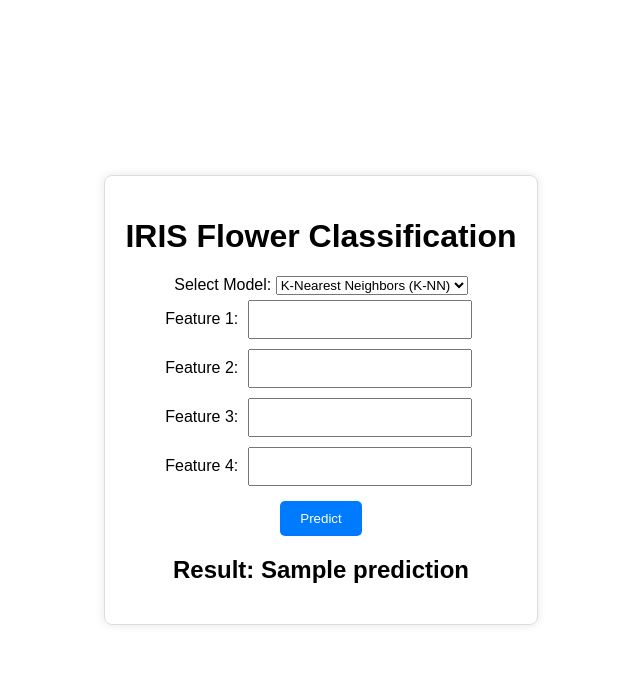
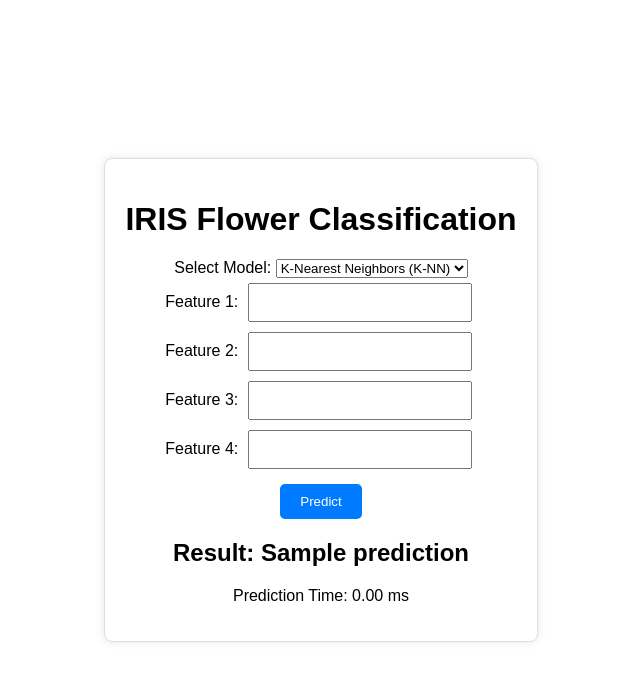
Before and after one commit to Chilee24/Iris-Classify-model, a Flask app: template templates/index.html in a window 1280 px wide. Shown: the top 681 px of the page, without its empty margins (319-959 px from the left). Run offline with Flask 3, Linux system fonts and the light colour scheme; the template is opened without the code that fills it: most values are stand-ins (such as "Sample title", 1, 10 or a date in 2020).

Commit message:
add bayes

```diff
--- a/app.py
+++ b/app.py
@@ -1,14 +1,14 @@
 import flask
+import numpy as np
 import torch
 import torch.nn as nn
 import sklearn.datasets as datasets
+import time
 
 app = flask.Flask(__name__)
 
-
 def eculid_distance(x, y):
     return torch.sqrt(torch.sum((x-y)**2, dim=1))
-
 
 class Linear(nn.Module):
     def __init__(self, in_features, out_features):
@@ -17,7 +17,6 @@ class Linear(nn.Module):
 
     def forward(self, x):
         return self.lin(x)
-
 
 class KNN:
     def __init__(self, k):
@@ -32,6 +31,42 @@ class KNN:
             predictions.append(y_pred)
         return torch.tensor(predictions)
 
+class GaussianNaiveBayes:
+    def __init__(self):
+        self.classes = None
+        self.class_probs = None
+        self.feature_means = None
+        self.feature_stds = None
+
+    def fit(self, X, y):
+        # Tính xác suất prior cho mỗi lớp
+        self.classes, class_counts = torch.unique(y, return_counts=True)
+        self.class_probs = class_counts.float() / len(y)
+
+        # Tính mean và std của mỗi feature cho mỗi lớp
+        self.feature_means = []
+        self.feature_stds = []
+        for c in self.classes:
+            X_c = X[y == c]
+            self.feature_means.append(X_c.mean(dim=0))
+            self.feature_stds.append(X_c.std(dim=0))
+        self.feature_means = torch.stack(self.feature_means)
+        self.feature_stds = torch.stack(self.feature_stds)
+
+    def gaussian_likelihood(self, x, mean, std):
+        exponent = -0.5 * ((x - mean) / std)**2
+        log_coefficient = -torch.log(std) - 0.5 * torch.log(torch.tensor(2 * np.pi))
+        return log_coefficient + exponent
+
+    def predict(self, X):
+        log_probs = []
+        for c in range(len(self.classes)):
+            class_log_prob = torch.log(self.class_probs[c])
+            feature_log_probs = self.gaussian_likelihood(X, self.feature_means[c], self.feature_stds[c])
+            total_log_prob = class_log_prob + feature_log_probs.sum(dim=-1)
+            log_probs.append(total_log_prob)
+        log_probs = torch.stack(log_probs, dim=-1)
+        return self.classes[torch.argmax(log_probs, dim=-1)]
 
 iris = datasets.load_iris()
 x = iris.data
@@ -51,23 +86,45 @@ def predict():
     data = flask.request.form.to_dict()
     model = data['model']
     prediction = None
+    prediction_time = None
     features = [float(data[f'feature{i}']) for i in range(4)]
-    x_test = torch.tensor([features], dtype=torch.float32)
+
+    x_test = np.array(features).reshape(1, -1)
+    x_test = (x_test - mean) / std
+    x_test = torch.tensor(x_test, dtype=torch.float32)
+
+    prediction_time = 0
 
     if model == 'knn':
         knn = KNN(3)
+        start_time = time.time()
         y_pred = knn.predict(X_train, Y_train, x_test)
+        end_time = time.time()
         prediction = int(y_pred.item())
+        prediction_time = end_time - start_time
 
     elif model == 'linear':
         linear_model = Linear(4, 3)
         linear_model.load_state_dict(torch.load('linear_model.pth'))
         linear_model.eval()
+        start_time = time.time()
         with torch.no_grad():
             y_pred = linear_model(x_test)
+        end_time = time.time()
         prediction = torch.argmax(y_pred, dim=1).item()
+        prediction_time = end_time - start_time
 
-    return flask.render_template('index.html', prediction=prediction)
+    elif model == 'bayes':
+        bayes = GaussianNaiveBayes()
+        bayes.fit(X_train, Y_train)
+        start_time = time.time()
+        prediction = bayes.predict(x_test).item()
+        end_time = time.time()
+        prediction_time = end_time - start_time
+
+    prediction_time_ms = prediction_time * 1000
+
+    return flask.render_template('index.html', prediction=prediction, prediction_time=prediction_time_ms)
 
 if __name__ == '__main__':
     app.run(debug=True)
--- a/templates/index.html
+++ b/templates/index.html
@@ -1,19 +1,22 @@
 <!DOCTYPE html>
 <html lang="en">
+
 <head>
     <meta charset="UTF-8">
     <meta name="viewport" content="width=device-width, initial-scale=1.0">
     <title>Flower Classification and Prediction with Flask</title>
     <link rel="stylesheet" href="{{ url_for('static', filename='styles.css') }}">
 </head>
+
 <body>
     <div class="container">
         <h1>IRIS Flower Classification</h1>
         <form action="/predict" method="post">
             <label for="model">Select Model:</label>
-            <select id="model" name="model" onchange="toggleModelOptions()">
+            <select id="model" name="model">
                 <option value="knn">K-Nearest Neighbors (K-NN)</option>
                 <option value="linear">Linear Regression</option>
+                <option value="bayes">Gaussian Naive Bayes</option>
             </select><br>
 
             <div id="input-fields">
@@ -33,29 +36,11 @@
             <input type="submit" value="Predict">
         </form>
 
-        {% if prediction is not none %}
+        {% if prediction and prediction_time  is not none %}
             <h2>Result: {{ prediction }}</h2>
+            <p>Prediction Time: {{ '%.2f'|format(prediction_time) }} ms</p>
         {% endif %}
     </div>
+</body>
 
-    <script>
-        function toggleModelOptions() {
-            const model = document.getElementById('model').value;
-            const inputFields = document.getElementById('input-fields');
-            const linearMessage = document.getElementById('linear-message');
-
-            if (model === 'knn' || model === 'linear') {
-                inputFields.style.display = 'block';
-            }
-
-            if (model === 'linear') {
-                linearMessage.style.display = 'block';
-            } else {
-                linearMessage.style.display = 'none';
-            }
-        }
-
-        toggleModelOptions();
-    </script>
-</body>
 </html>
```
